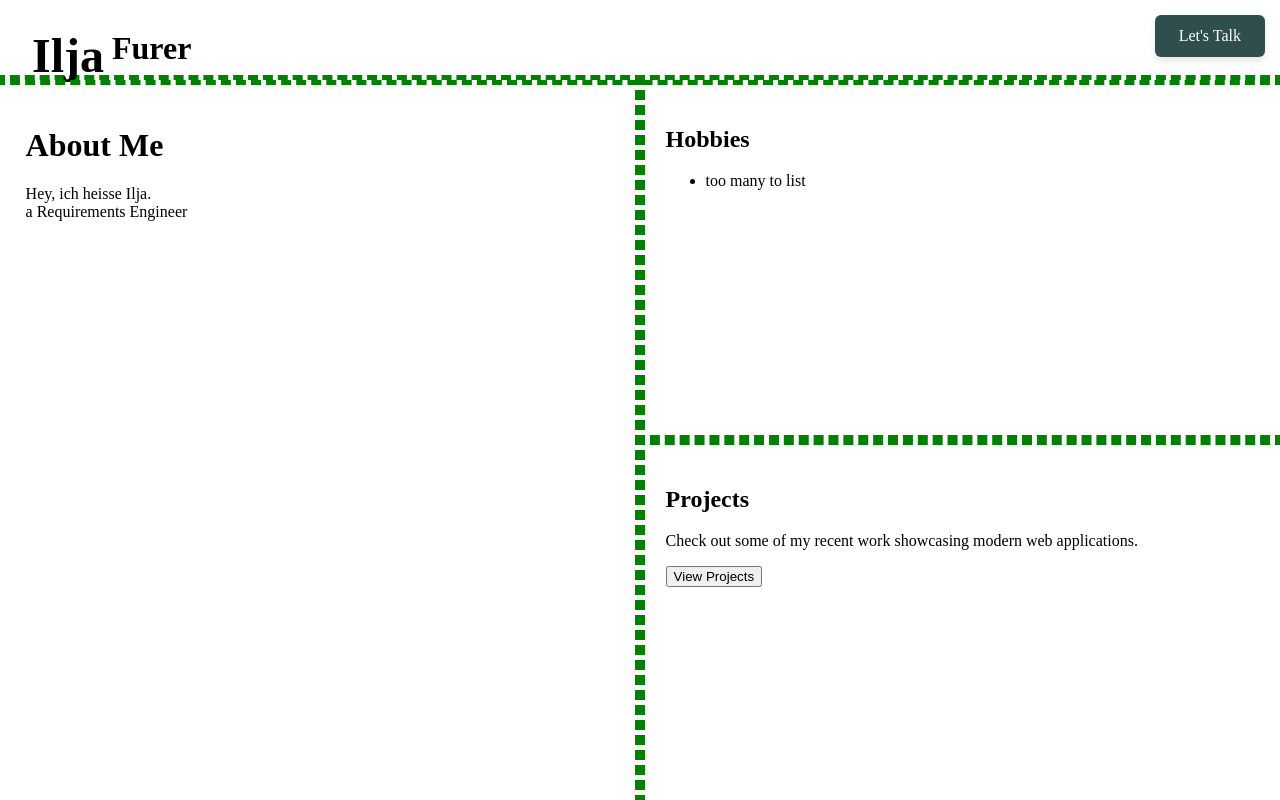
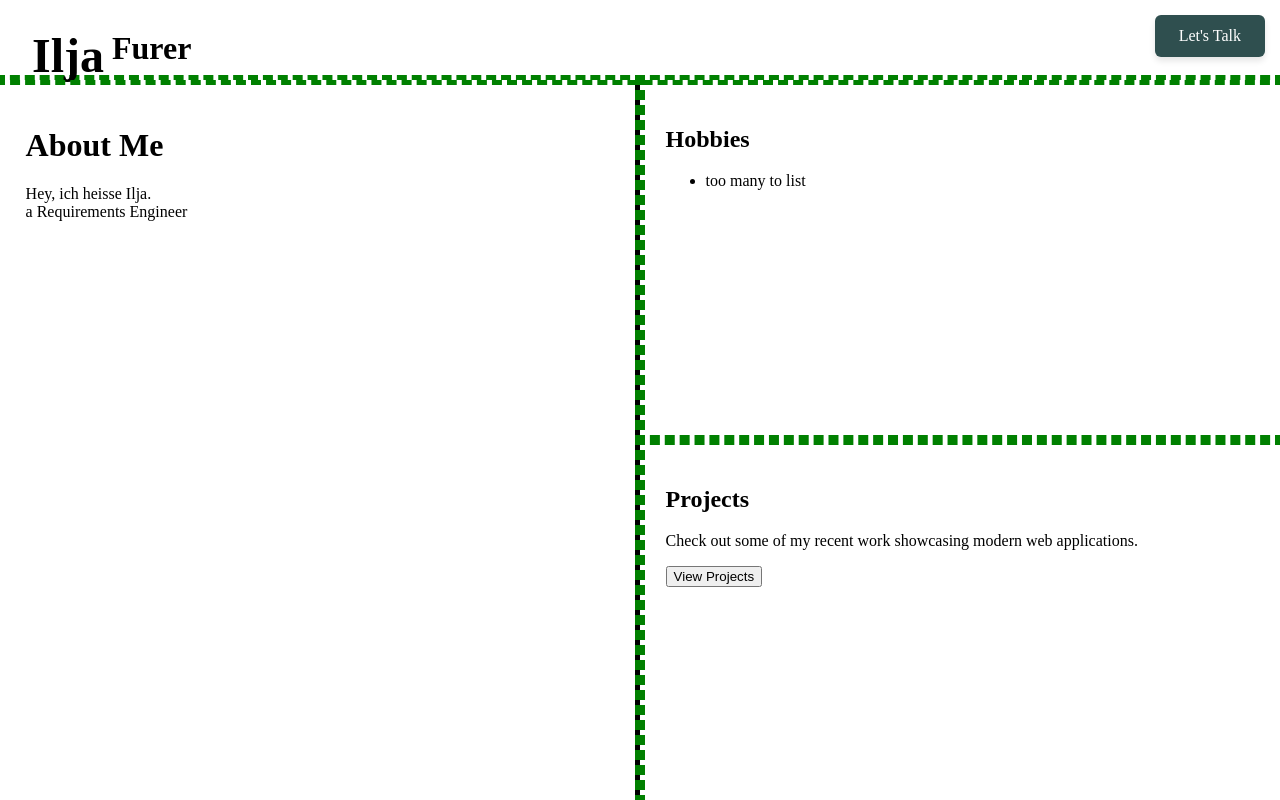
Before and after one commit to Ilja-Furer/Portfolio_Page, an Angular app: page / in a window 1280 px wide. Built offline with nearby package versions, Linux system fonts and the light colour scheme.

Commit message:
tiny css change

```diff
--- a/src/app/app.component.css
+++ b/src/app/app.component.css
@@ -110,6 +110,7 @@ h1.name {
   height: calc(100vh - 5rem);
   transform: translateX(-100%);
   padding: 2vw;
+  border-right: thick solid black;
 }
 
 /* Right Top Panel */
```
